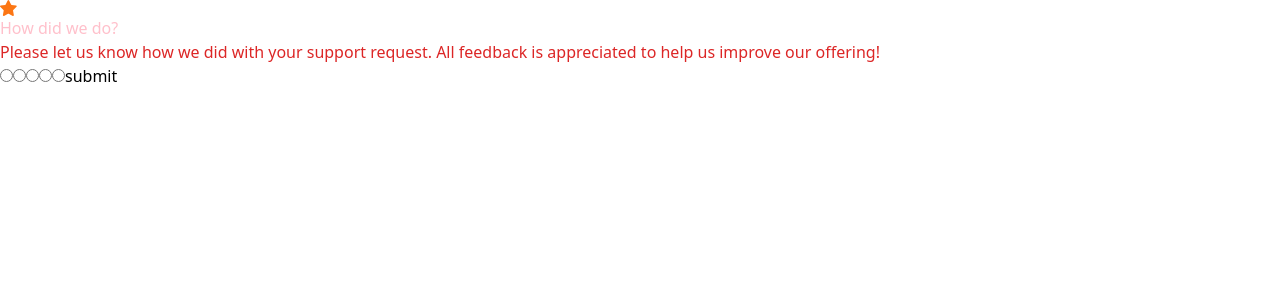
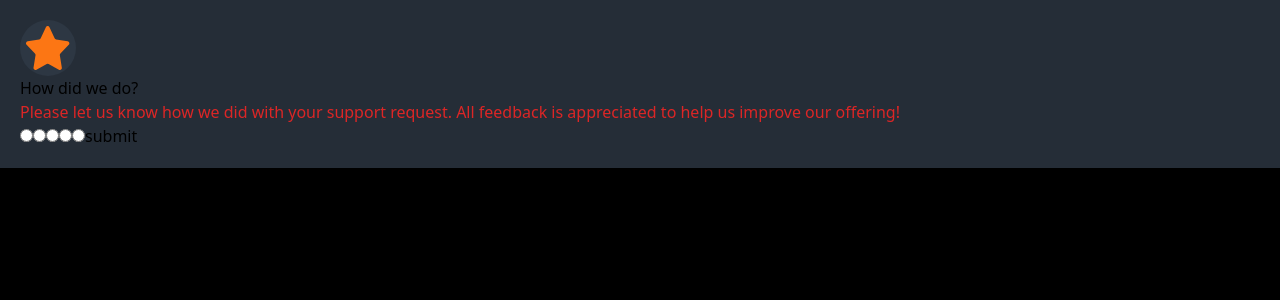
Before and after one commit to JimeBlue/interactive-rating-component-vue, a Vue app: page / in a window 1280 px wide. Shown: the top 300 px of the page. Built offline with nearby package versions, Linux system fonts and the light colour scheme.

Commit message:
Add first styles

```diff
--- a/src/assets/tailwind.css
+++ b/src/assets/tailwind.css
@@ -6,6 +6,13 @@
 @tailwind components;
 
 
-.test {
-    color: pink;
+*,
+*::before,
+*::after {
+    box-sizing: border-box;
 }
+
+body {
+    margin: 0;
+    background: #000;
+}
--- a/src/components/Form.vue
+++ b/src/components/Form.vue
@@ -1,11 +1,17 @@
 vbase
 <template>
-  <section>
+  <section class="bg-[#252D37] p-5">
     <div>
-      <header class="">
-        <div>
-          <img src="../assets/images/icon-star.svg" alt="star" />
-        </div>
+      <header>
+        <span
+          class="bg-[#2D3743] w-14 h-14 rounded-full inline-flex justify-center items-center"
+        >
+          <img
+            src="../assets/images/icon-star.svg"
+            alt="star"
+            class="w-11 h-11"
+          />
+        </span>
         <h1 class="test">How did we do?</h1>
         <p class="text-red-600">
           Please let us know how we did with your support request. All feedback
--- a/tailwind.config.js
+++ b/tailwind.config.js
@@ -1,8 +1,6 @@
 /** @type {import('tailwindcss').Config} */
 module.exports = {
   content: ["./index.html", "./src/**/*.{vue,js,ts,jsx,tsx}"],
-  theme: {
-    extend: {},
-  },
+  theme: {},
   plugins: [],
 };
```
